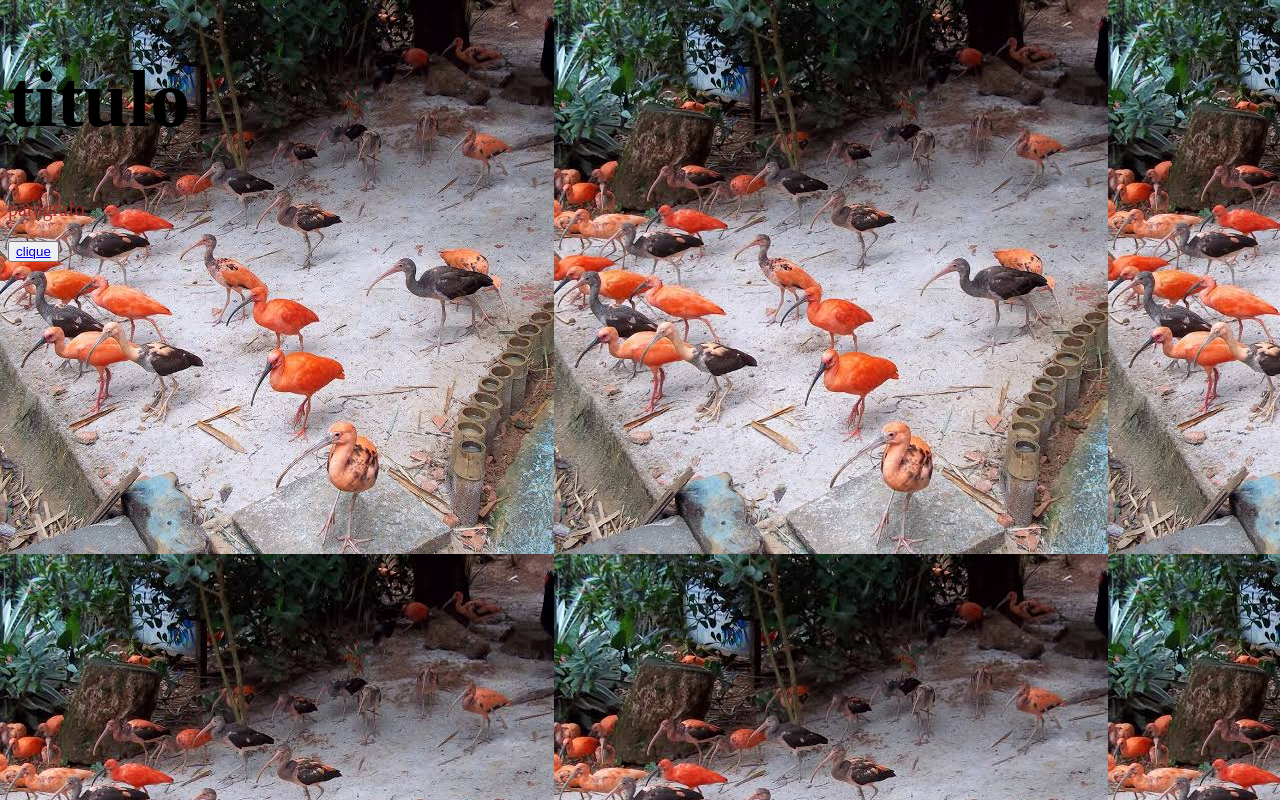
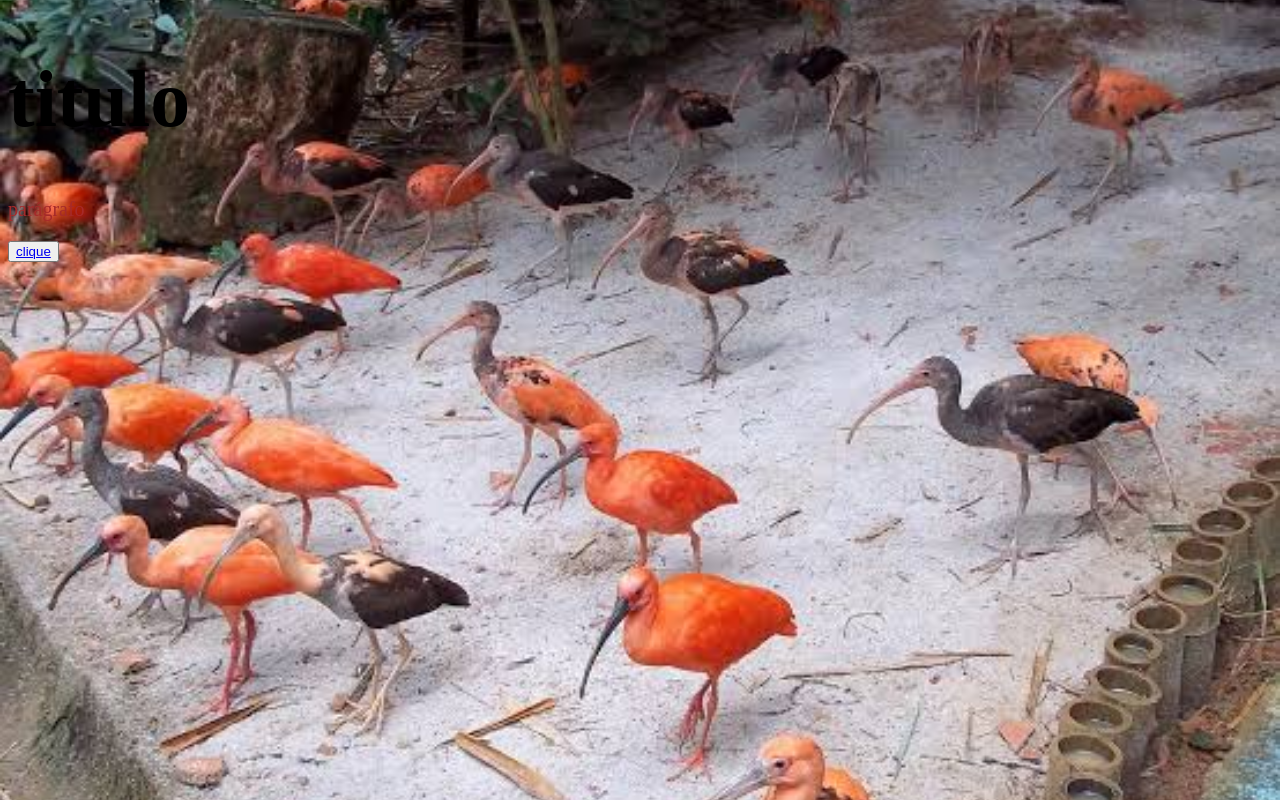
Before and after one commit to felipecrzOl/PA_aitividade_dupla, a plain HTML site: page index.html in a window 1280 px wide. Drawn offline with Linux system fonts and the light colour scheme.

Commit message:
Atualização de comando mais informação

```diff
--- a/index.css
+++ b/index.css
@@ -1,5 +1,17 @@
 body{
-    background-image: url("assets/animais.jpg")
+    background-image: url("assets/animais.jpg");
+    /* Fixa a imagem mesmo com zoom */
+    background-attachment: fixed;
+
+    /* A imagem cobre toda a página, mantém a proporção */
+    background-size: cover;
+
+    /* centraliza a imagem */
+
+    background-position: center;
+
+    /* Não deixe repetir a imagem  */
+    background-repeat: no-repeat;
 }
 h1{
     font-size: 80px;
```
Also changed, not shown: casa.css (line endings or trailing spaces).
